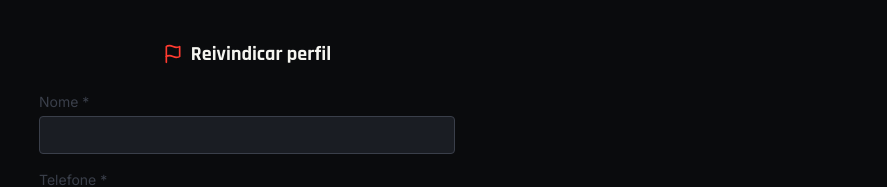
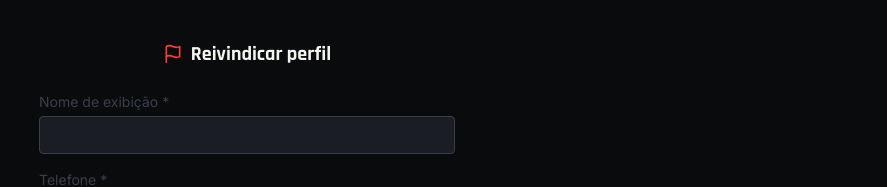
Before and after one commit to soumaisalex/Kart-da-Resenha, a React (Vite) app: page /reivindicar in a window 1280 px wide. Shown: the top 187 px of the page, without its empty margins (393-1280 px from the left). Built offline with nearby package versions, Linux system fonts and the light colour scheme.

Commit message:
Correcao no sistema de reivindicacoes

```diff
--- a/src/pages/ReivindicarPerfil.jsx
+++ b/src/pages/ReivindicarPerfil.jsx
@@ -4,8 +4,10 @@ import { Flag, Loader2, CheckCircle2 } from 'lucide-react';
 
 export default function ReivindicarPerfil() {
   const [searchParams] = useSearchParams();
+  const nomeOriginal = searchParams.get('nome') || '';
+
   const [form, setForm] = useState({
-    nome: searchParams.get('nome') || '',
+    nome: nomeOriginal,
     telefone: '',
     email: '',
     instagram: '',
@@ -37,7 +39,7 @@ export default function ReivindicarPerfil() {
       const resp = await fetch('/api/pilotos', {
         method: 'POST',
         headers: { 'Content-Type': 'application/json' },
-        body: JSON.stringify(form)
+        body: JSON.stringify({ ...form, vincular_nome_bruto: nomeOriginal || undefined })
       });
       const dados = await resp.json();
       if (!resp.ok) throw new Error(dados.erro || 'Não foi possível reivindicar o perfil');
@@ -73,13 +75,14 @@ export default function ReivindicarPerfil() {
       </div>
 
       <form onSubmit={enviar} className="space-y-4">
-        {searchParams.get('nome') && (
+        {nomeOriginal && (
           <p className="text-sm text-asfalto-600 bg-asfalto-800 border border-asfalto-700 rounded-lg px-3 py-2">
-            Encontramos resultados no nome <strong className="text-checkered">{searchParams.get('nome')}</strong> —
-            reivindique pra vincular esse histórico ao seu perfil.
+            Encontramos resultados registrados como <strong className="text-checkered">{nomeOriginal}</strong> —
+            reivindicando, esse histórico já fica vinculado ao seu perfil. Pode colocar abaixo o nome que
+            preferir usar aqui no site, não precisa ser igual.
           </p>
         )}
-        <Campo label="Nome *" valor={form.nome} onChange={(v) => atualizar('nome', v)} obrigatorio />
+        <Campo label="Nome de exibição *" valor={form.nome} onChange={(v) => atualizar('nome', v)} obrigatorio />
         <Campo label="Telefone *" valor={form.telefone} onChange={(v) => atualizar('telefone', v)} placeholder="(79) 9XXXX-XXXX" obrigatorio />
         <Campo label="E-mail" valor={form.email} onChange={(v) => atualizar('email', v)} tipo="email" />
         <Campo label="Instagram" valor={form.instagram} onChange={(v) => atualizar('instagram', v)} placeholder="@usuario" />
```
Also changed, not shown: 1 other file (tests, documents, lock files or other folders).
